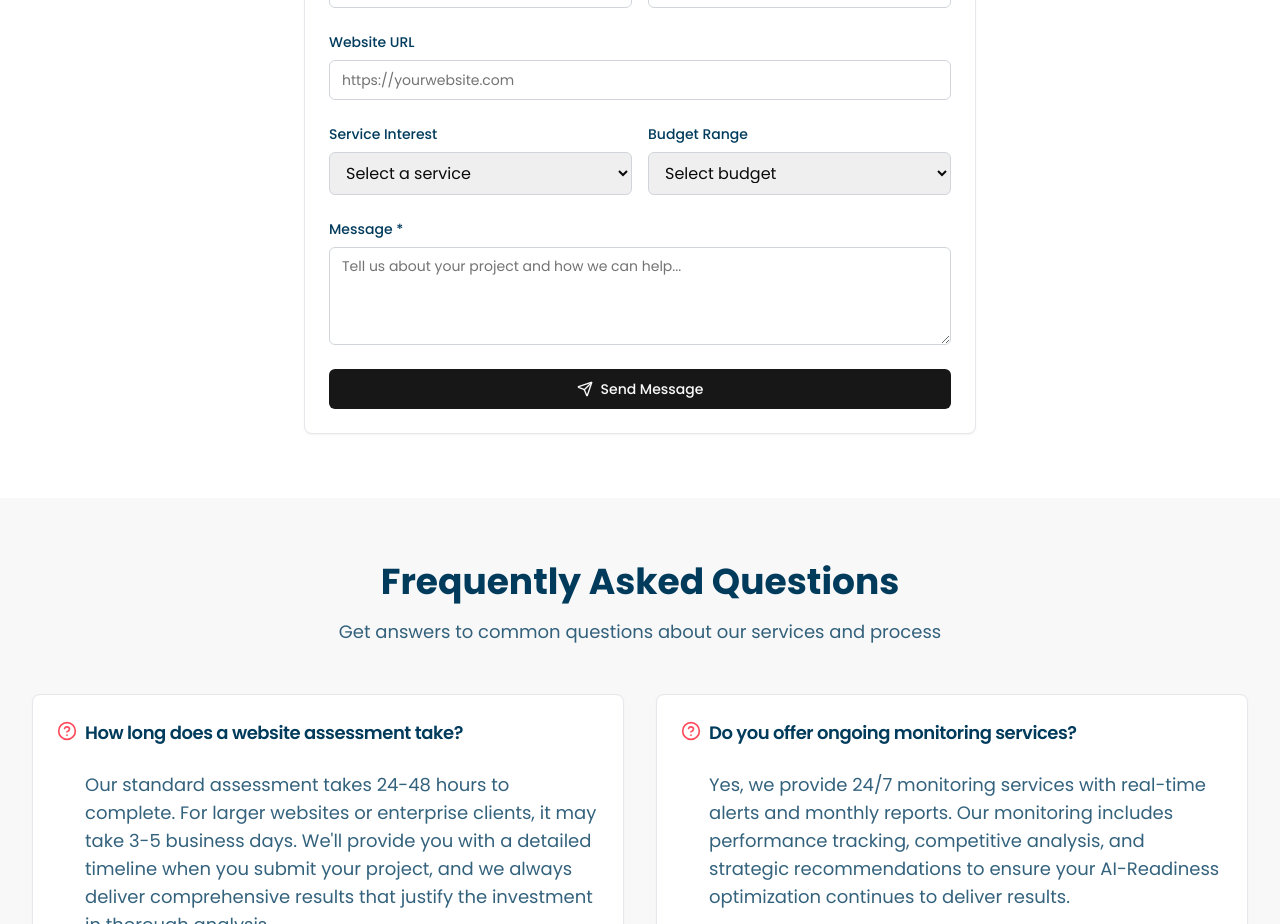
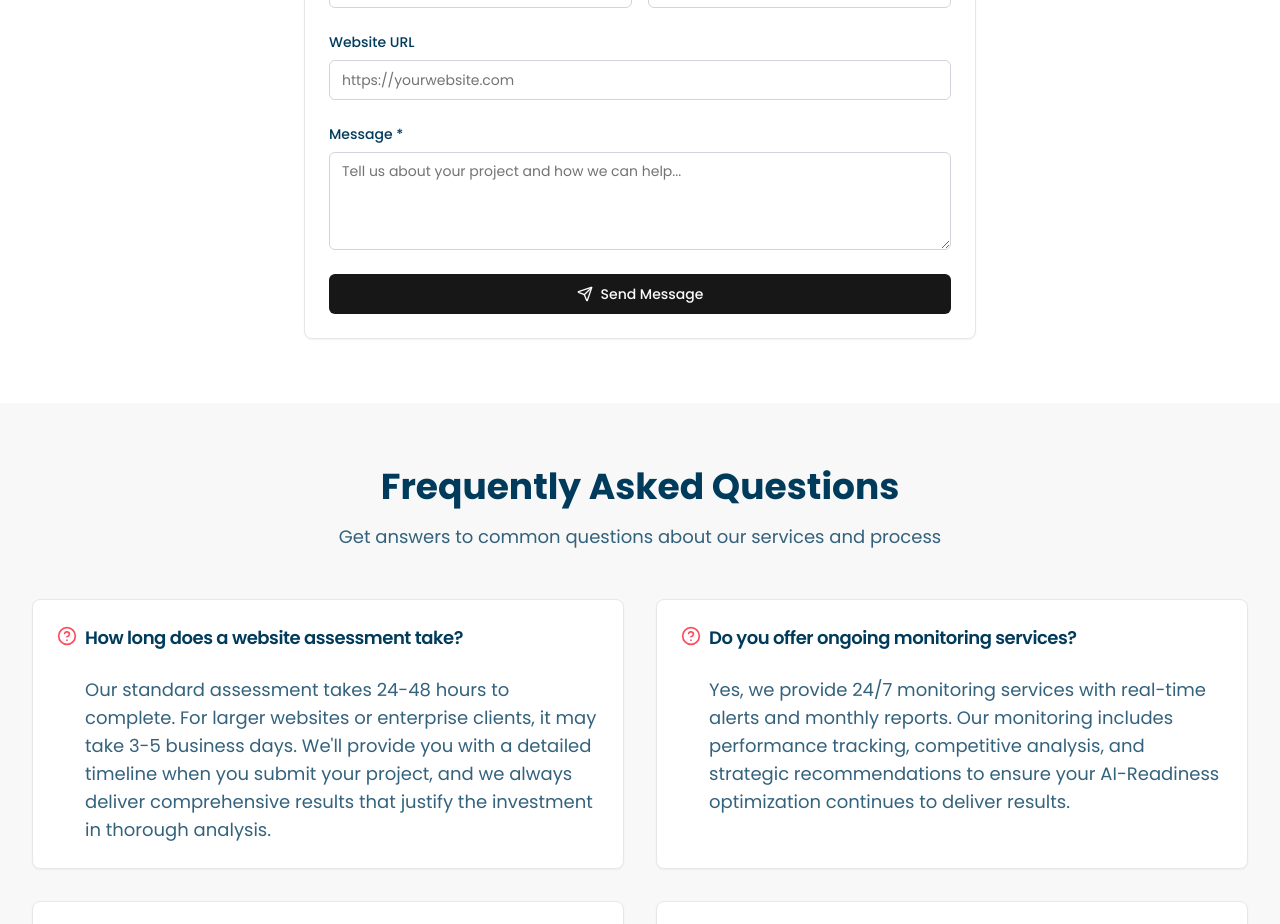
Before and after one commit to zerbrush/verbost, a Next.js app in the folder project/: page /contact in a window 1280 px wide. Shown: the part 1180-2104 px from the top of the page. Built offline with nearby package versions, Linux system fonts and the light colour scheme.

Commit message:
Removed budget section from contact page

```diff
--- a/project/app/contact/page.tsx
+++ b/project/app/contact/page.tsx
@@ -388,46 +388,6 @@ export default function ContactPage() {
                       />
                     </div>
 
-                    <div className="grid md:grid-cols-2 gap-4">
-                      <div>
-                        <label htmlFor="service" className="block text-sm font-medium text-navy mb-2">
-                          Service Interest
-                        </label>
-                        <select
-                          id="service"
-                          name="service"
-                          value={formData.service}
-                          onChange={handleChange}
-                          className="w-full px-3 py-2 border border-gray-300 rounded-md focus:outline-none focus:ring-2 focus:ring-coral focus:border-transparent"
-                        >
-                          <option value="">Select a service</option>
-                          <option value="audit">AI-Readiness Website Audit</option>
-                          <option value="advanced">Advanced AI-Readiness Audit & Strategy</option>
-                          <option value="enterprise">Enterprise AI-Readiness Consultation</option>
-                          <option value="consultation">Not sure - need consultation</option>
-                        </select>
-                      </div>
-                      <div>
-                        <label htmlFor="budget" className="block text-sm font-medium text-navy mb-2">
-                          Budget Range
-                        </label>
-                        <select
-                          id="budget"
-                          name="budget"
-                          value={formData.budget}
-                          onChange={handleChange}
-                          className="w-full px-3 py-2 border border-gray-300 rounded-md focus:outline-none focus:ring-2 focus:ring-coral focus:border-transparent"
-                        >
-                          <option value="">Select budget</option>
-                          <option value="under-1k">Under $1,000</option>
-                          <option value="1k-5k">$1,000 - $5,000</option>
-                          <option value="5k-10k">$5,000 - $10,000</option>
-                          <option value="10k-25k">$10,000 - $25,000</option>
-                          <option value="25k-plus">$25,000+</option>
-                        </select>
-                      </div>
-                    </div>
-
                     <div>
                       <label htmlFor="message" className="block text-sm font-medium text-navy mb-2">
                         Message *
```
